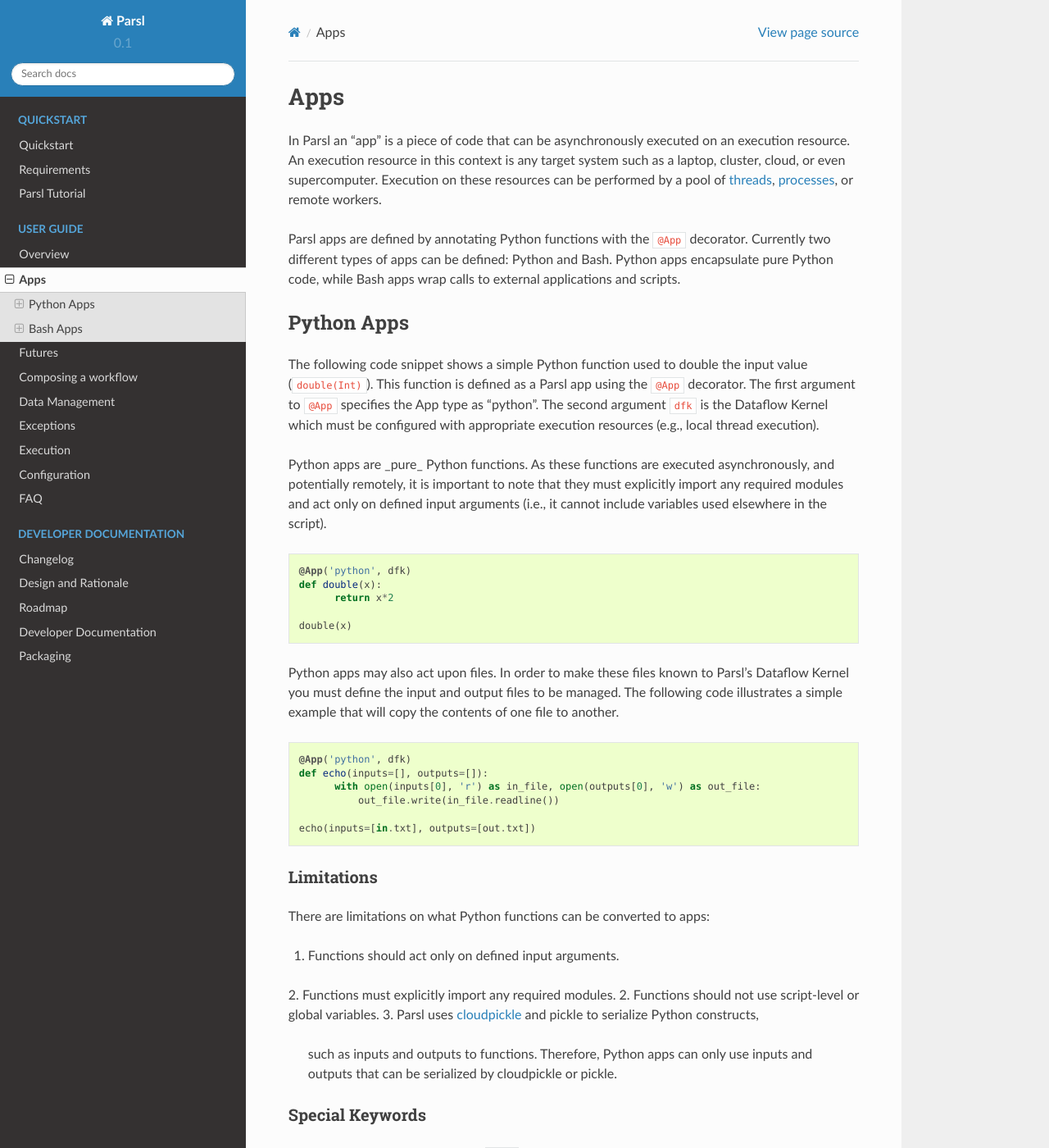
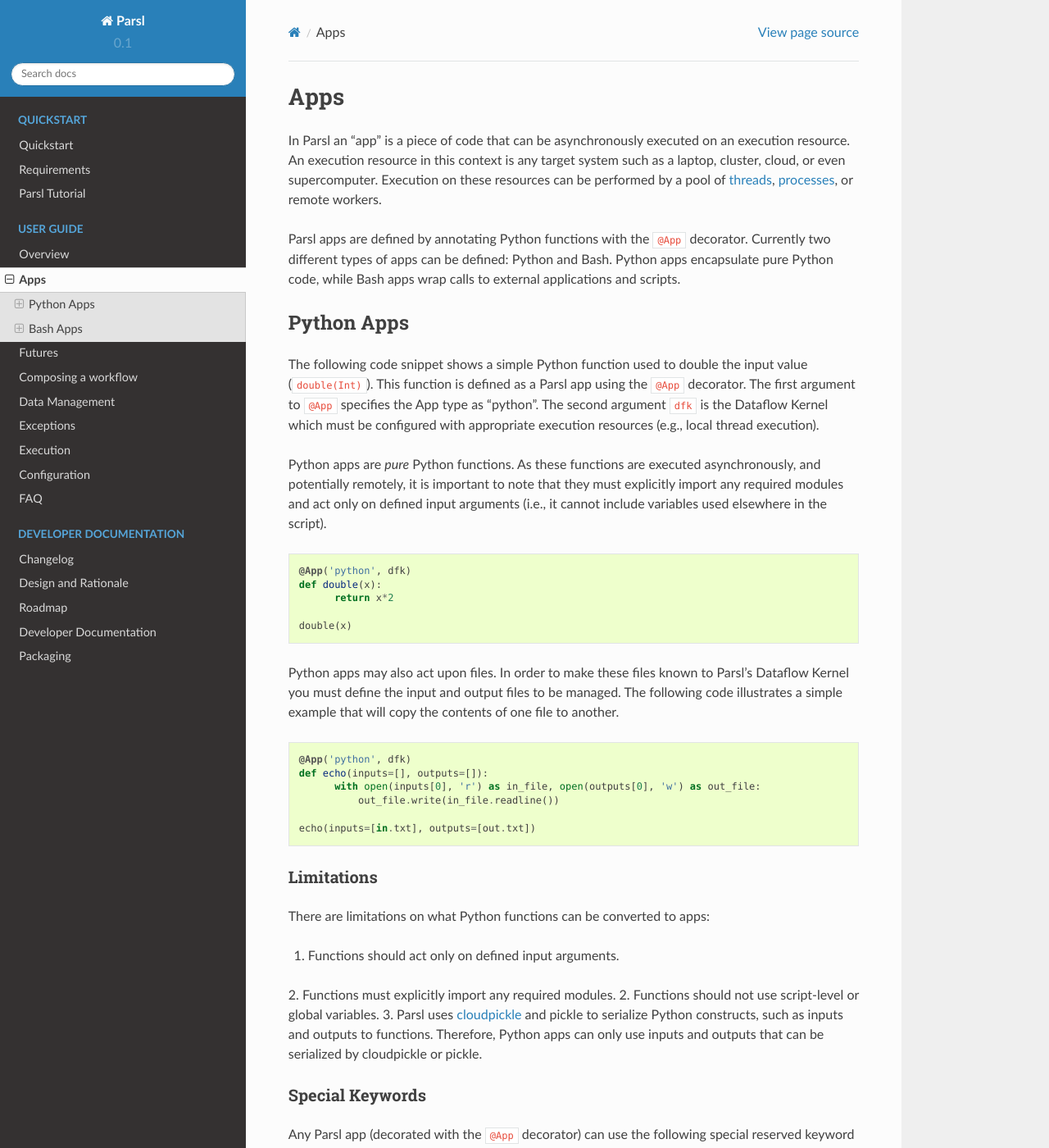
Before and after one commit to Parsl/parsl, a Sphinx documentation site: the page built from docs/userguide/apps.rst, in a window 1280 px wide and 1400 px high. Shown: the whole window at 82% size. Built offline with Sphinx 7.4.7 and the Read the Docs theme 2.0.0, drawn with Linux system fonts in a browser that asks for light colours.

Commit message:
Fixing formatting

```diff
--- a/docs/userguide/apps.rst
+++ b/docs/userguide/apps.rst
@@ -12,7 +12,7 @@
 The following code snippet shows a simple Python function used to double the input value (``double(Int)``). This function is defined as a Parsl app using the ``@App`` decorator.
 The first argument to ``@App`` specifies the App type as "python". The second argument ``dfk`` is the Dataflow Kernel which must be configured with appropriate execution resources (e.g., local thread execution).
 
-Python apps are _pure_ Python functions. As these functions are executed asynchronously, and potentially remotely, it is important to note that they must explicitly import any required modules and act only on defined input arguments (i.e., it cannot include variables used elsewhere in the script).
+Python apps are *pure* Python functions. As these functions are executed asynchronously, and potentially remotely, it is important to note that they must explicitly import any required modules and act only on defined input arguments (i.e., it cannot include variables used elsewhere in the script).
 
 .. code-block:: python
 
@@ -41,9 +41,7 @@
 1. Functions should act only on defined input arguments.
 2. Functions must explicitly import any required modules.
 2. Functions should not use script-level or global variables.
-3. Parsl uses `cloudpickle <https://github.com/cloudpipe/cloudpickle>`_ and pickle to serialize Python constructs,
-   such as inputs and outputs to functions. Therefore, Python apps can only use inputs and outputs that can be
-   serialized by cloudpickle or pickle.
+3. Parsl uses `cloudpickle <https://github.com/cloudpipe/cloudpickle>`_ and pickle to serialize Python constructs, such as inputs and outputs to functions. Therefore, Python apps can only use inputs and outputs that can be serialized by cloudpickle or pickle.
 
 Special Keywords
 ^^^^^^^^^^^^^^^^
```
